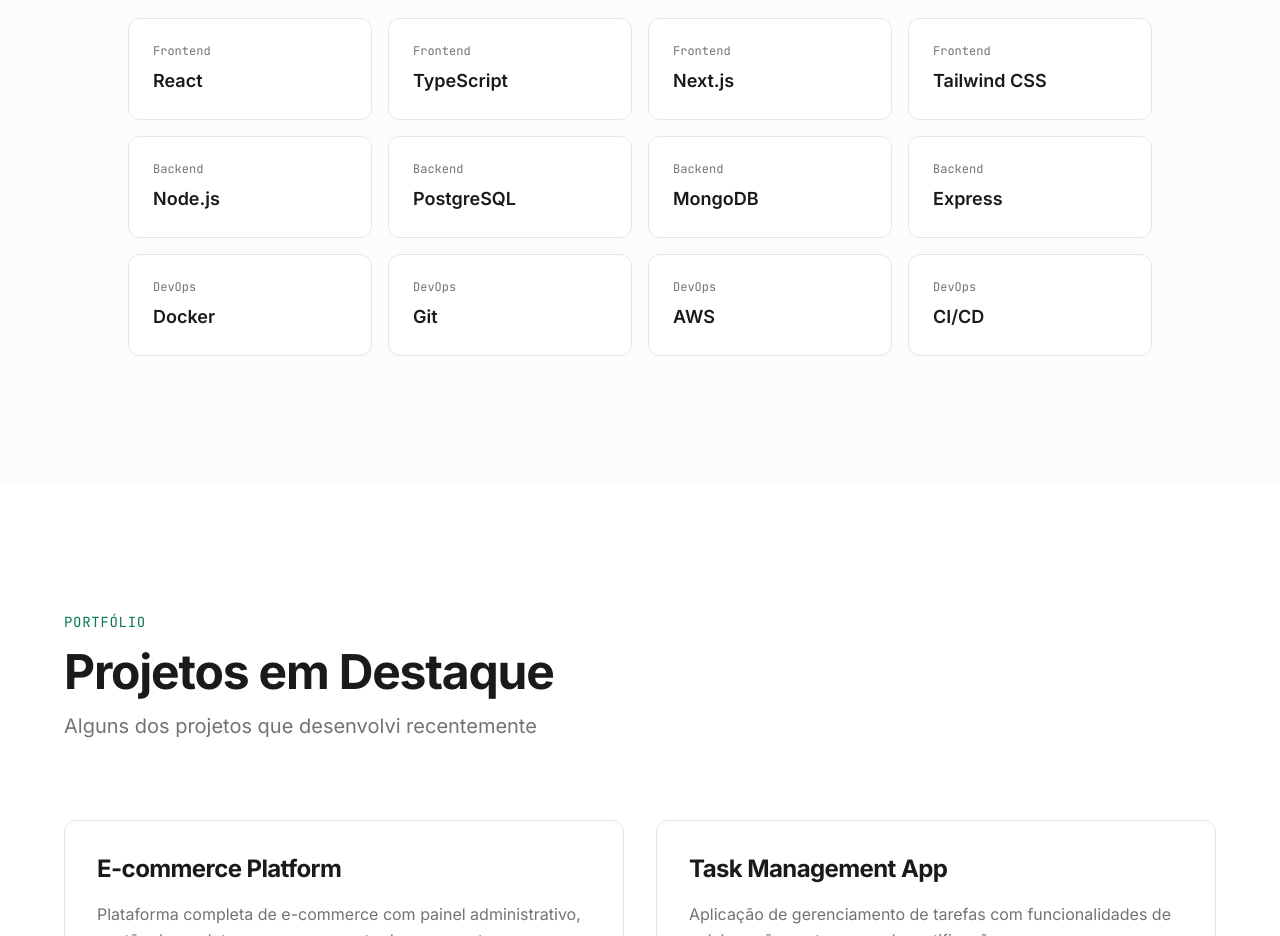
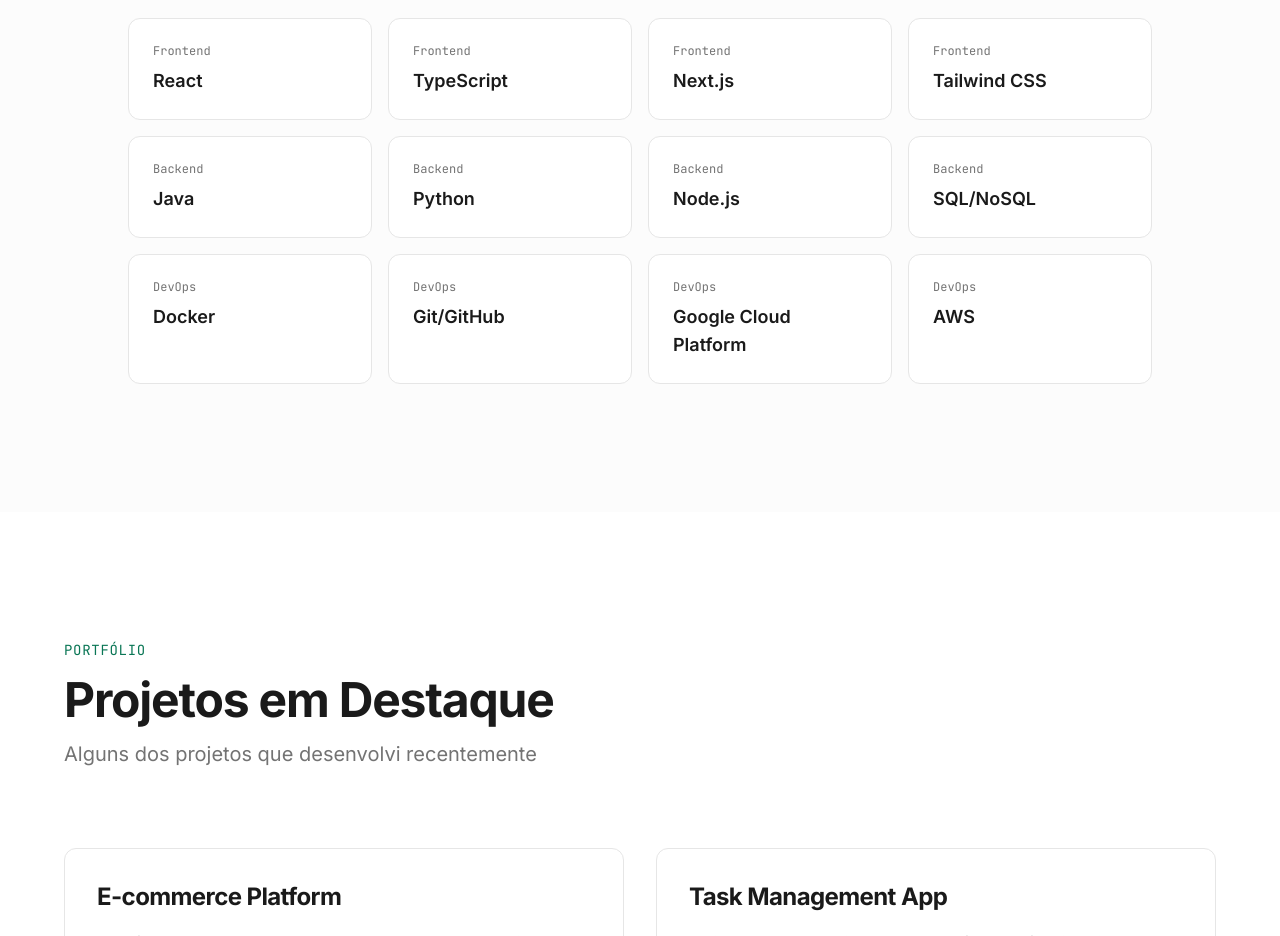
Before and after one commit to mancinilucas/my-portfolio, a React (Vite) app: page / in a window 1280 px wide. Shown: the part 2400-3336 px from the top of the page. Built offline with nearby package versions, Linux system fonts and the light colour scheme; the HTML template or start-up script is replaced by a standard one.

Commit message:
add: Skills component

```diff
--- a/src/components/Skills.tsx
+++ b/src/components/Skills.tsx
@@ -7,14 +7,14 @@ const skills = [
   { name: "TypeScript", category: "Frontend" },
   { name: "Next.js", category: "Frontend" },
   { name: "Tailwind CSS", category: "Frontend" },
+  { name: "Java", category: "Backend" },
+  { name: "Python", category: "Backend" },
   { name: "Node.js", category: "Backend" },
-  { name: "PostgreSQL", category: "Backend" },
-  { name: "MongoDB", category: "Backend" },
-  { name: "Express", category: "Backend" },
+  { name: "SQL/NoSQL", category: "Backend" },
   { name: "Docker", category: "DevOps" },
-  { name: "Git", category: "DevOps" },
+  { name: "Git/GitHub", category: "DevOps" },
+  { name: "Google Cloud Platform", category: "DevOps" },
   { name: "AWS", category: "DevOps" },
-  { name: "CI/CD", category: "DevOps" },
 ];
 
 const Skills = () => {
@@ -31,12 +31,15 @@ const Skills = () => {
           className="space-y-12"
         >
           <div className="space-y-4">
-            <p className="text-primary font-mono text-sm tracking-wider">STACK TECNOLÓGICO</p>
+            <p className="text-primary font-mono text-sm tracking-wider">
+              STACK TECNOLÓGICO
+            </p>
             <h2 className="text-4xl md:text-5xl font-bold tracking-tight">
               Ferramentas & Tecnologias
             </h2>
             <p className="text-xl text-muted-foreground max-w-2xl">
-              Tecnologias modernas que utilizo para criar soluções robustas e escaláveis
+              Tecnologias modernas que utilizo para criar soluções robustas e
+              escaláveis
             </p>
           </div>
 
@@ -45,12 +48,16 @@ const Skills = () => {
               <motion.div
                 key={skill.name}
                 initial={{ opacity: 0, y: 20 }}
-                animate={isInView ? { opacity: 1, y: 0 } : { opacity: 0, y: 20 }}
+                animate={
+                  isInView ? { opacity: 1, y: 0 } : { opacity: 0, y: 20 }
+                }
                 transition={{ duration: 0.4, delay: index * 0.05 }}
                 className="group p-6 rounded-lg bg-card border border-border hover:border-primary transition-all hover:shadow-lg cursor-default"
               >
                 <div className="space-y-2">
-                  <p className="text-xs text-muted-foreground font-mono">{skill.category}</p>
+                  <p className="text-xs text-muted-foreground font-mono">
+                    {skill.category}
+                  </p>
                   <p className="font-semibold text-lg group-hover:text-primary transition-colors">
                     {skill.name}
                   </p>
```
